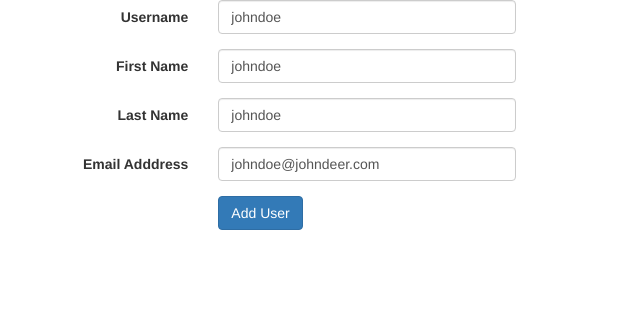
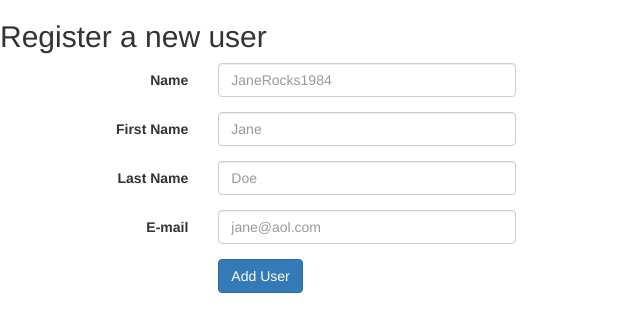
Before and after one commit to desl/userapp, a Flask app: page /users/new in a window 1280 px wide. Shown: the top 332 px of the page, without its empty margins (0-640 px from the left). Run offline with Flask 2, Linux system fonts and the light colour scheme; some libraries are stand-ins or nearby versions.

Commit message:
added heroku files

```diff
--- a/app.py
+++ b/app.py
@@ -1,6 +1,9 @@
 from flask import Flask, render_template, request, redirect, url_for # Upper case = flass. importing Flask class from flask library
 from flask_modus import Modus
 from flask_sqlalchemy import SQLAlchemy
+from forms import NewUserForm
+import string
+import random
 from IPython import embed;
 
 app = Flask(__name__)
@@ -8,6 +11,9 @@ modus = Modus(app)
 app.config['SQLALCHEMY_DATABASE_URI'] = 'postgres://localhost/learn-migrate-users'
 app.config['SQLALCHEMY_TRACK_MODIFICATIONS'] = False
 db = SQLAlchemy(app)
+
+# app.config['SECRET_KEY'] = 'any string works here'
+app.config['SECRET_KEY'] = ''.join(random.choices(string.ascii_uppercase + string.ascii_lowercase + string.digits, k=25))
 
 class User(db.Model):
 
@@ -55,9 +61,14 @@ def root():
 @app.route('/users', methods=['GET','POST'])
 def index():
 	if request.method in ['POST',b'POST']:
-		new_user = User(request.form['username'],request.form['first_name'],request.form['last_name'],request.form['email'])
-		db.session.add(new_user)
-		db.session.commit()
+		form = NewUserForm(request.form)
+		if form.validate():
+			new_user = User(form.data['username'],form.data['first_name'],form.data['last_name'],form.data['email'])
+			db.session.add(new_user)
+			db.session.commit()
+		else:
+			return render_template('new.html',form=form)
+			# redirect(url_for('new',form=form))
 
 	users = User.query.all()
 	return render_template('index.html',users=users)
@@ -90,7 +101,8 @@ def edit(user_id):
 
 @app.route('/users/new')
 def new():
-	return render_template('new.html')
+	form = NewUserForm(request.form)
+	return render_template('new.html',form=form)
 
 @app.route('/users/<int:user_id>/messages',methods=['GET','POST'])
 def msg_index(user_id):
@@ -103,7 +115,7 @@ def msg_index(user_id):
 	return render_template('messages/index.html',i=user)
 
 @app.route('/users/<int:user_id>/messages/new')
-def new_message(user_id):
+def msg_new(user_id):
 	user = User.query.get(user_id)
 	return render_template('messages/new.html', i=user)
 
--- /dev/null
+++ b/forms.py
@@ -0,0 +1,8 @@
+from flask_wtf import FlaskForm
+from wtforms import BooleanField, StringField, PasswordField, IntegerField, validators
+
+class NewUserForm(FlaskForm):
+    username = StringField('Name', [validators.Length(min=1)],render_kw={"placeholder": "JaneRocks1984"})
+    first_name = StringField('First Name', [validators.Length(min=1)],render_kw={"placeholder": "Jane"})
+    last_name = StringField('Last Name', [validators.Length(min=1)],render_kw={"placeholder": "Doe"})
+    email = StringField('E-mail', [validators.Length(min=6, max=35)],render_kw={"placeholder": "jane@aol.com"})
--- /dev/null
+++ b/runtime.txt
@@ -0,0 +1 @@
+python-3.6.1
--- a/templates/messages/index.html
+++ b/templates/messages/index.html
@@ -12,8 +12,9 @@
 	{% for msg in i.messages.all() %}
 
 	<li class="list-group-item">
-		<form action="/users/{{ i.id }}?_method=DELETE" method="POST">
-			<a class="btn btn-danger" role="button" href="{{ url_for('msg_show',user_id=i.id,msg_id=msg.id) }}"><span class="glyphicon glyphicon-remove"></span></a>
+		<form action="{{ url_for('msg_show',user_id=i.id,msg_id=msg.id) }}?_method=DELETE" method="POST">
+			<button type="submit" class="btn btn-danger"><span class="glyphicon glyphicon-remove"></span></button>
+			<!--a class="btn btn-danger" role="button" href="{{ url_for('msg_show',user_id=i.id,msg_id=msg.id) }}"><span class="glyphicon glyphicon-remove"></span></a-->
 		<a class="btn btn-warning" role="button" href="{{ url_for('msg_edit',user_id=i.id,msg_id=msg.id) }}"><span class="glyphicon glyphicon-edit"></span></a>
 		{{ msg.msg_text }}
 		</form>
--- a/templates/messages/new.html
+++ b/templates/messages/new.html
@@ -1,11 +1,11 @@
 {% extends 'base.html' %}
 
 {% block title%}
-Add User
+Leave a message
 {% endblock %}
 
 {% block content %}
-<h2>Write a message</h2>
+<h2>Leave a message for {{ i.first_name}} {{ i.last_name }}</h2>
 <form class="form-horizontal" action="/users/{{i.id}}/messages" method="POST">
 	<div class="form-group">
 		<label for="username" class="col-sm-2 control-label">Message</label>
--- a/templates/messages/show.html
+++ b/templates/messages/show.html
@@ -5,7 +5,7 @@ Messages for {{ i.username }}
 {% endblock %}
 
 {% block content %}
-<ul>
+
 	<h2>Message {{msg.id}} for {{ i.username }}</h2>
 		<ul class="list-group">
 
--- a/templates/new.html
+++ b/templates/new.html
@@ -5,7 +5,41 @@ Add User
 {% endblock %}
 
 {% block content %}
+<h2>Register a new user</h2>
 <form class="form-horizontal" action="/users" method="POST">
+	{{ form.csrf_token }}
+
+	{% for field in form %}
+	{% if field.name != 'csrf_token' %}
+
+	<div class="form-group">
+		{{ field.label(class_="col-sm-2 control-label") }}
+		<div class="col-sm-3">
+			{{ field(class_="form-control") }}
+			<span>
+				{% if field.errors %}
+					{% for error in field.errors %}
+					{{ error }}
+					{% endfor %}
+				{% endif %}
+    		</span>
+		</div>
+	</div>
+	{% endif %}
+
+	{% endfor %}
+
+	<div class="form-group">
+		<div class="col-sm-offset-2 col-sm-2">
+			<button type="submit" class="btn btn-primary">Add User</button>
+		</div>
+	</div>
+
+</form>
+{% endblock %}
+
+<!--form class="form-horizontal" action="/users" method="POST">
+	{{ form.csrf_token }}
 	<div class="form-group">
 		<label for="username" class="col-sm-2 control-label">Username</label>
 		<div class="col-sm-3">
@@ -36,10 +70,8 @@ Add User
 
 	<div class="form-group">
 		<div class="col-sm-offset-2 col-sm-2">
-			<!--input type="submit" value="Submit User"-->
 			<button type="submit" class="btn btn-primary">Add User</button>
 		</div>
 	</div>
 
-</form>
-{% endblock %}
+</form-->
```
Also changed, not shown: requirements.txt (added, +43 -0 lines), templates/show.html (+4 -3 lines), 1 other file.
